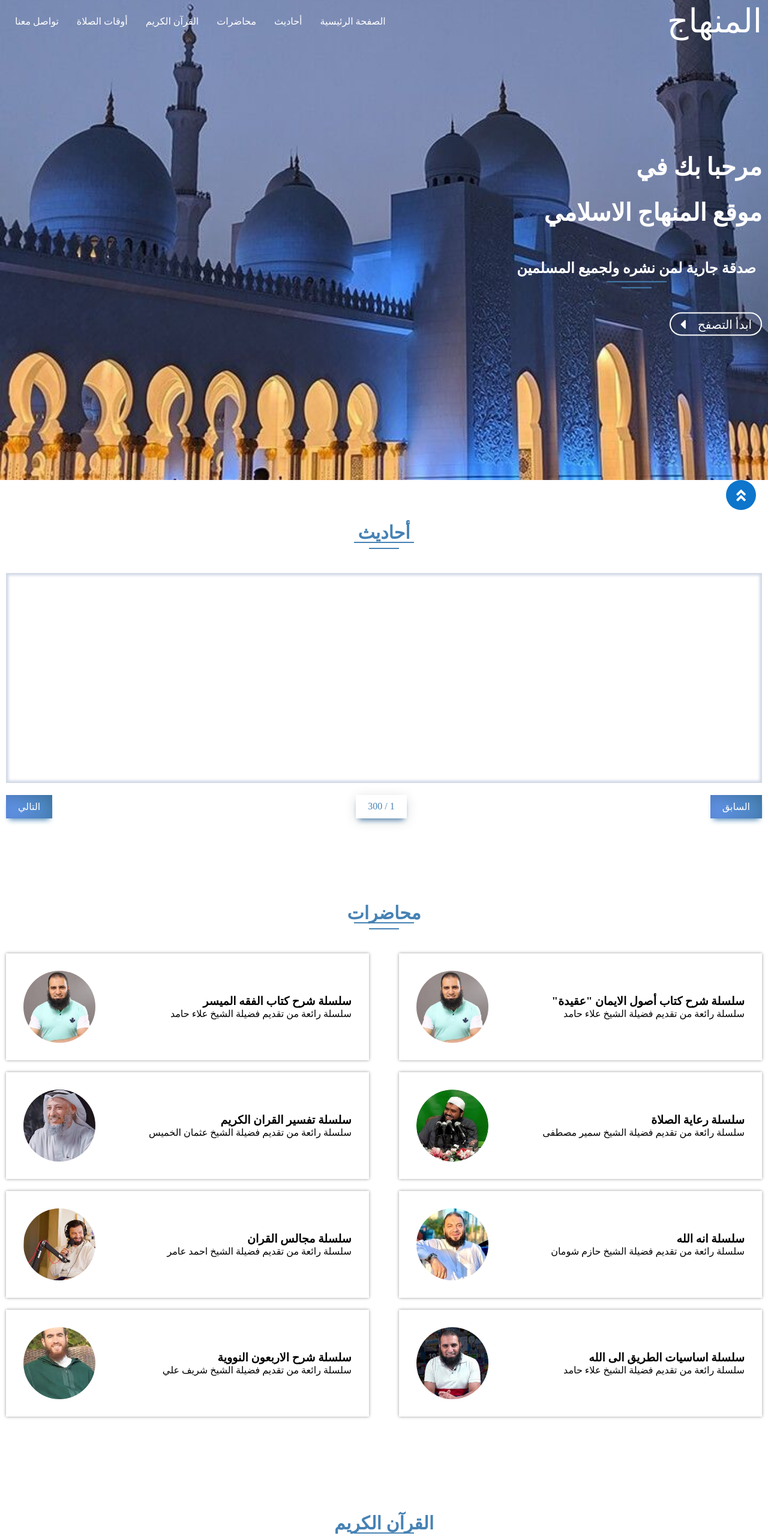
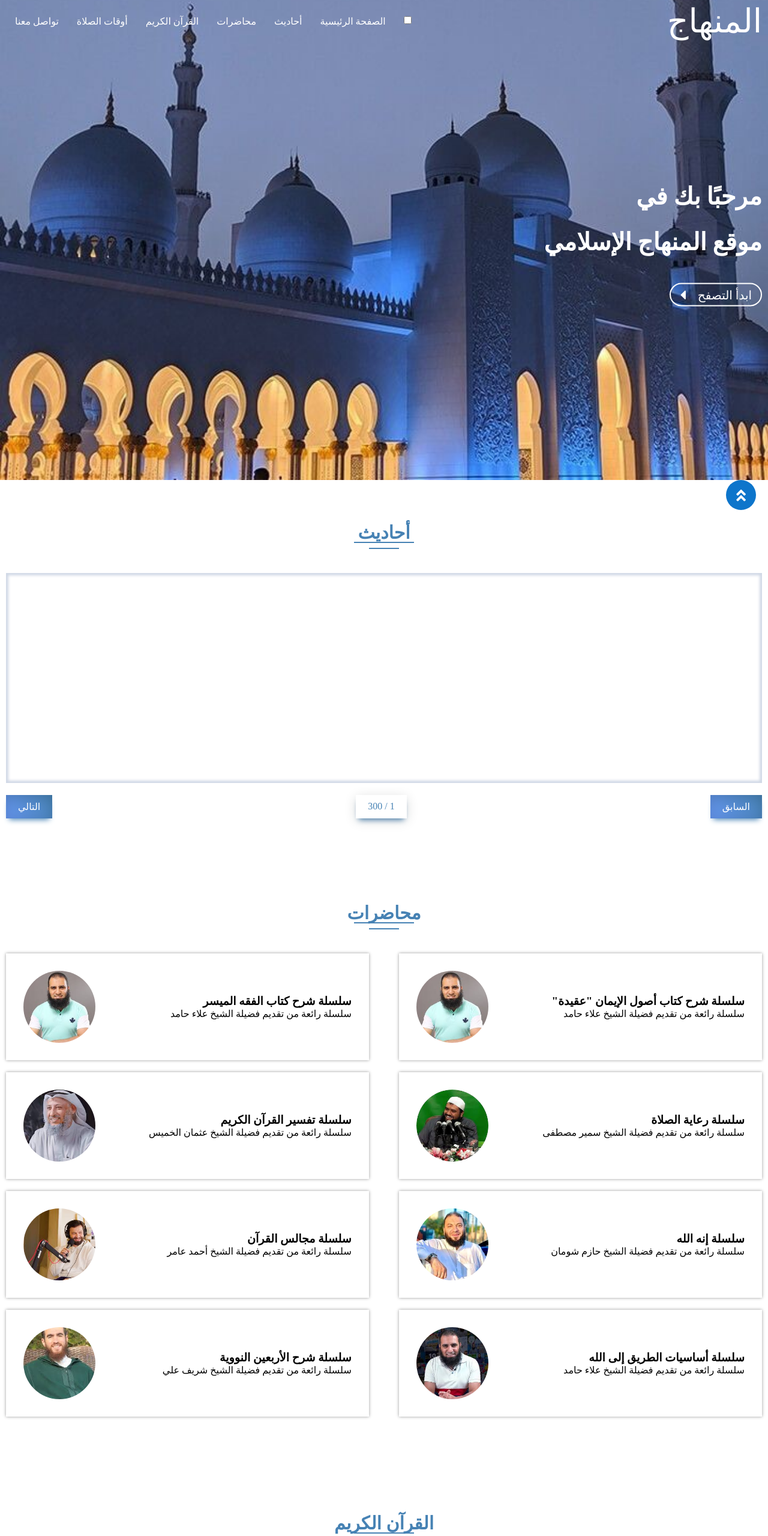
Before and after one commit to alsayyad11/elsayyad0, a plain HTML site: page index.html in a window 1280 px wide. Shown: the top 2560 px of the page at 60% size. Drawn offline with Linux system fonts and the light colour scheme; no server answers; a small style sheet from the web is missing.

Commit message:
Update index.html [Some edits for v2]
- Correction of some grammatical errors
- Dark mode toggle added to control the theme
- "Al-menhaj" icon added
- Added overlay to make the landing page home look pretty

```diff
--- a/index.html
+++ b/index.html
@@ -6,6 +6,7 @@
     <meta http-equiv="X-UA-Compatible" content="IE=edge">
     <meta name="viewport" content="width=device-width, initial-scale=1.0">
     <title>المنهاج</title>
+    <link rel="icon" type="image/x-icon" href="/images/icon.ico">
     <!-- Fonts Links Are in Description -->
     <!-- thuluth decorated Font-->
     <link rel="stylesheet" type="text/css" href="https://www.fontstatic.com/f=thuluth-decorated" />
@@ -23,6 +24,14 @@
         <div class="container">
             <div class="logo">المنهاج</div>
             <ul>
+                <!-- Theme Switch Section -->
+                <li>
+                    <input type="checkbox" id="dark-mode" class="theme-mode">
+                    <label for="dark-mode" class="theme-toggle">
+                        <div class="theme-toggle-circle"></div>
+                    </label>
+                </li>
+                <!------------------------->
                 <li data-filter="main" class="active">الصفحة الرئيسية</li>
                 <li data-filter="hadith" class="active">أحاديث</li>
                 <li data-filter="lectures" class="active">محاضرات</li>
@@ -37,13 +46,12 @@
     </header>
     <section class="main">
         <div class="container">
+            <div class="overlay"></div>
             <div class="title">
                 <h2>
-                    مرحبا بك في
+                    مرحبًا بك في
                     <br>
-                    موقع المنهاج الاسلامي
-                      <br>
-                    <h3 id="special-heading"> صدقة جارية لمن نشره ولجميع المسلمين </h3>
+                    موقع المنهاج الإسلامي
                 </h2>
                 <button class="btn">
                     ابدأ التصفح
@@ -78,7 +86,7 @@
                         target="_blank" class="lec-link">
                         <div class="lec">
                             <div class="lec-text">
-                                <h4>سلسلة شرح كتاب أصول الايمان "عقيدة" </h4>
+                                <h4>سلسلة شرح كتاب أصول الإيمان "عقيدة" </h4>
                                 <p>سلسلة رائعة من تقديم فضيلة الشيخ علاء حامد </p>
                             </div>
                             <img class="img" src="./images/9.jpg" alt="">
@@ -100,7 +108,7 @@
                         target="_blank" class="lec-link">
                         <div class="lec">
                             <div class="lec-text">
-                                <h4>سلسلة انه الله </h4>
+                                <h4>سلسلة إنه الله </h4>
                                 <p>سلسلة رائعة من تقديم فضيلة الشيخ حازم شومان</p>
                             </div>
                             <img class="img" src="./images/13.jpg" alt="">
@@ -111,7 +119,7 @@
                         target="_blank" class="lec-link">
                         <div class="lec">
                             <div class="lec-text">
-                                <h4>سلسلة اساسيات الطريق الى الله </h4>
+                                <h4>سلسلة أساسيات الطريق إلى الله </h4>
                                 <p>سلسلة رائعة من تقديم فضيلة الشيخ علاء حامد</p>
                             </div>
                             <img class="img" src="./images/16.jpg" alt="">
@@ -136,7 +144,7 @@
                         target="_blank" class="lec-link">
                         <div class="lec">
                             <div class="lec-text">
-                                <h4>سلسلة تفسير القران الكريم </h4>
+                                <h4>سلسلة تفسير القرآن الكريم </h4>
                                 <p>سلسلة رائعة من تقديم فضيلة الشيخ عثمان الخميس</p>
                             </div>
                             <img class="img" src="./images/12.jpg" alt="">
@@ -147,8 +155,8 @@
                         target="_blank" class="lec-link">
                         <div class="lec">
                             <div class="lec-text">
-                                <h4>سلسلة مجالس القران </h4>
-                                <p>سلسلة رائعة من تقديم فضيلة الشيخ احمد عامر </p>
+                                <h4>سلسلة مجالس القرآن </h4>
+                                <p>سلسلة رائعة من تقديم فضيلة الشيخ أحمد عامر </p>
                             </div>
                             <img class="img" src="./images/14.jpg" alt="">
                         </div>
@@ -158,7 +166,7 @@
                         target="_blank" class="lec-link">
                         <div class="lec">
                             <div class="lec-text">
-                                <h4>سلسلة شرح الاربعون النووية </h4>
+                                <h4>سلسلة شرح الأربعين النووية </h4>
                                 <p>سلسلة رائعة من تقديم فضيلة الشيخ شريف علي </p>
                             </div>
                             <img class="img" src="./images/15.jpg" alt="">
```
